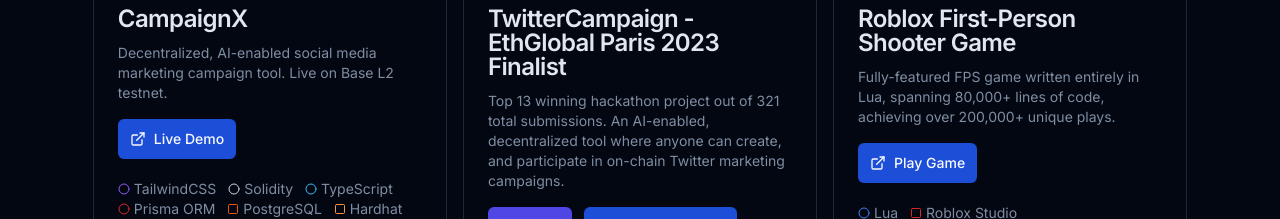
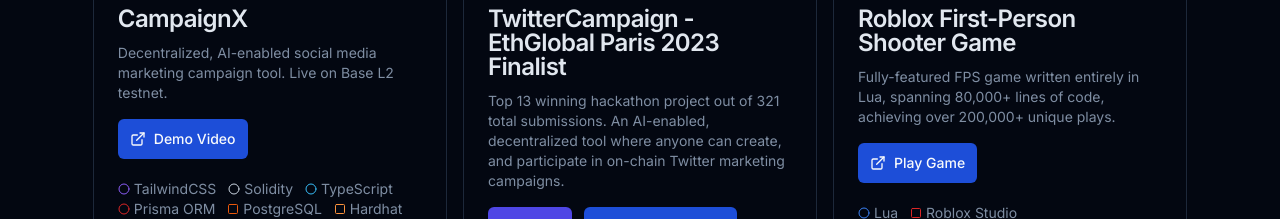
Before and after one commit to myounatan/younatan.ca, a Next.js app: page / in a window 1280 px wide. Shown: the part 1220-1439 px from the top of the page. Built offline with nearby package versions, Linux system fonts and the light colour scheme.

Commit message:
switch campaignx from live demo to video

```diff
--- a/app/page.tsx
+++ b/app/page.tsx
@@ -80,8 +80,8 @@
             <GitHubCard
               name="CampaignX"
               description="Decentralized, AI-enabled social media marketing campaign tool. Live on Base L2 testnet."
-              demoLink="https://campaign-x-git-backdropbuild-campaign-x.vercel.app/"
-              demoText="Live Demo"
+              demoLink="https://www.youtube.com/watch?v=xrZRoFvAW6Y" //"https://campaign-x-git-backdropbuild-campaign-x.vercel.app/"
+              demoText="Demo Video"
               image="/campaignx.png" techStack={[ CodingLanguages.tailwind, CodingLanguages.solidity, CodingLanguages.typescript, CodingLanguages.prisma,DevTechnologies.postgresql, DevTechnologies.hardhat, DevTechnologies.ethereum, DevTechnologies.openzeppelin, DevTechnologies.alchemy, DevTechnologies.web3auth,DevTechnologies.auth0, DevTechnologies.accountabstraction,DevTechnologies.openai,DevTechnologies.nextjs,DevTechnologies.react,DevTechnologies.shadcn,DevTechnologies.aws,DevTechnologies.vercel, FieldTopics.blockchain, FieldTopics.webdev, FieldTopics.cloud ]}
             />
             <GitHubCard
```
